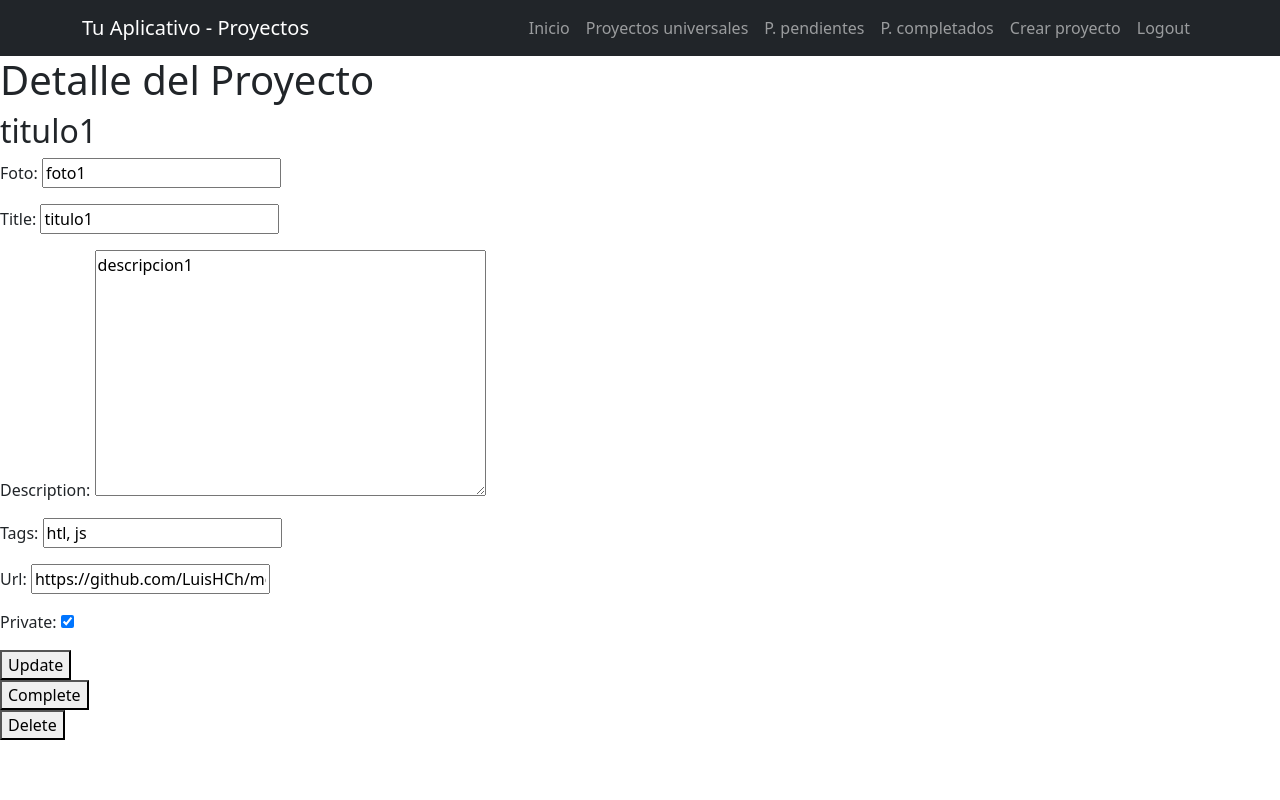
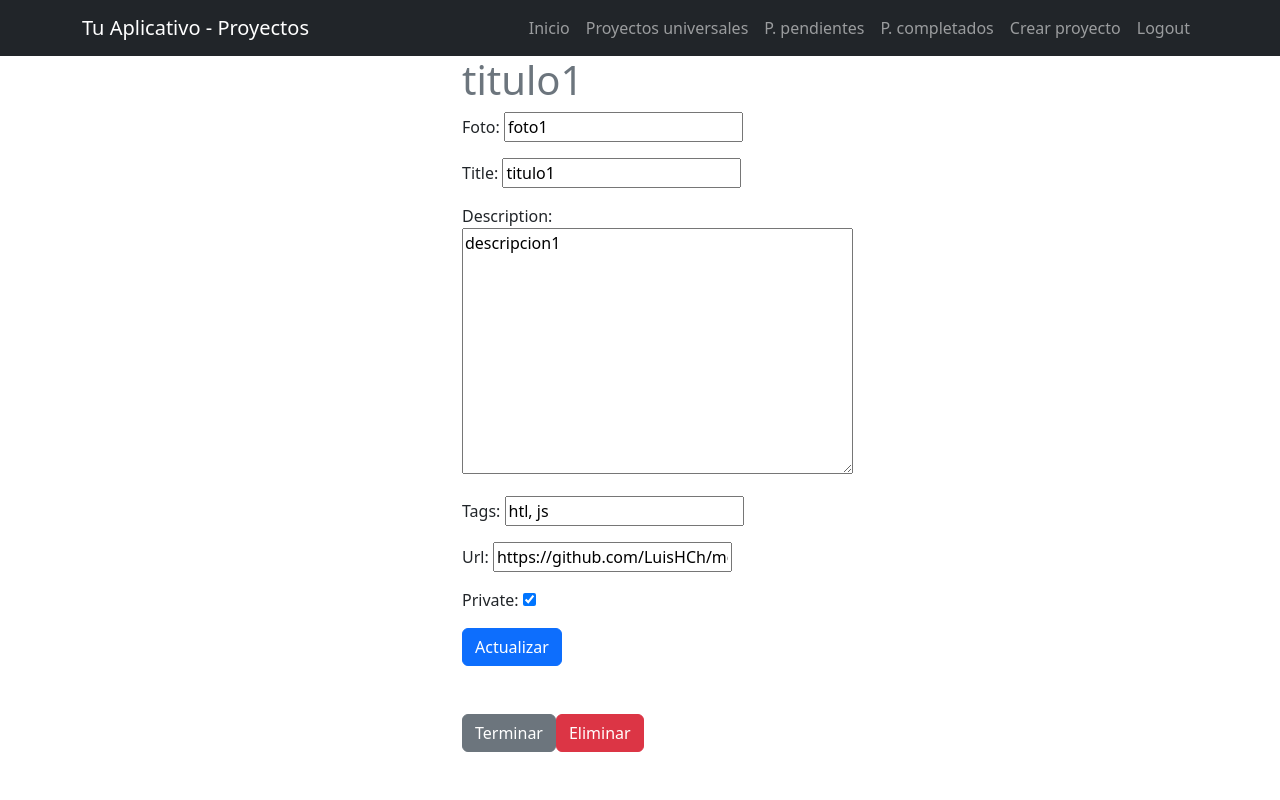
Before and after one commit to LuisH-25/EntregableU4Proyecto, a Django app: page /portafolios/1/ in a window 1280 px wide. Run offline with Django 4.2, Linux system fonts and the light colour scheme; a user stored in the database is signed in; data comes from the database, SQL or seed files in the repository.

Commit message:
edicion de portafolio detail

```diff
--- a/portafolios/templates/portafolio_detail.html
+++ b/portafolios/templates/portafolio_detail.html
@@ -1,32 +1,39 @@
 {% extends "base.html" %}
 
 {% block content %}
-    <h1>Detalle del Proyecto</h1>
+
+<main class="container">
+    <div class="row">
+        <div class="col-md-4 offset-md-4">
+            <h1 class="text-secondary">{{portafolio.title}}</h1>
+
             {{error}}
-    <h2>{{portafolio.title}}</h2>
+
             <form method="POST">
                 {% csrf_token %}
                 {{form.as_p}}
-        <button>
-            Update
+                <button class="btn btn-primary">
+                    Actualizar
                 </button>
-
             </form>
 
-    <form action="{% url 'complete_portafolio' portafolio.id%}" method="POST">
+            <div class="mt-5 d-flex">
+                <form action="{% url 'complete_portafolio' portafolio.id %}" method="POST">
                     {% csrf_token %}
-        <button>
-            Complete
+                    <button class="btn btn-secondary">
+                        Terminar
                     </button>
-
                 </form>
 
-    <form action="{% url 'delete_portafolio' portafolio.id%}" method="POST">
+                <form action="{% url 'delete_portafolio' portafolio.id %}" method="POST">
                     {% csrf_token %}
-        <button>
-            Delete
+                    <button class="btn btn-danger">
+                        Eliminar
                     </button>
-
                 </form>
+            </div>
+        </div>
+    </div>
+</main>
 
 {% endblock %}
```
Lines whose indentation alone changed are shown as unchanged.
